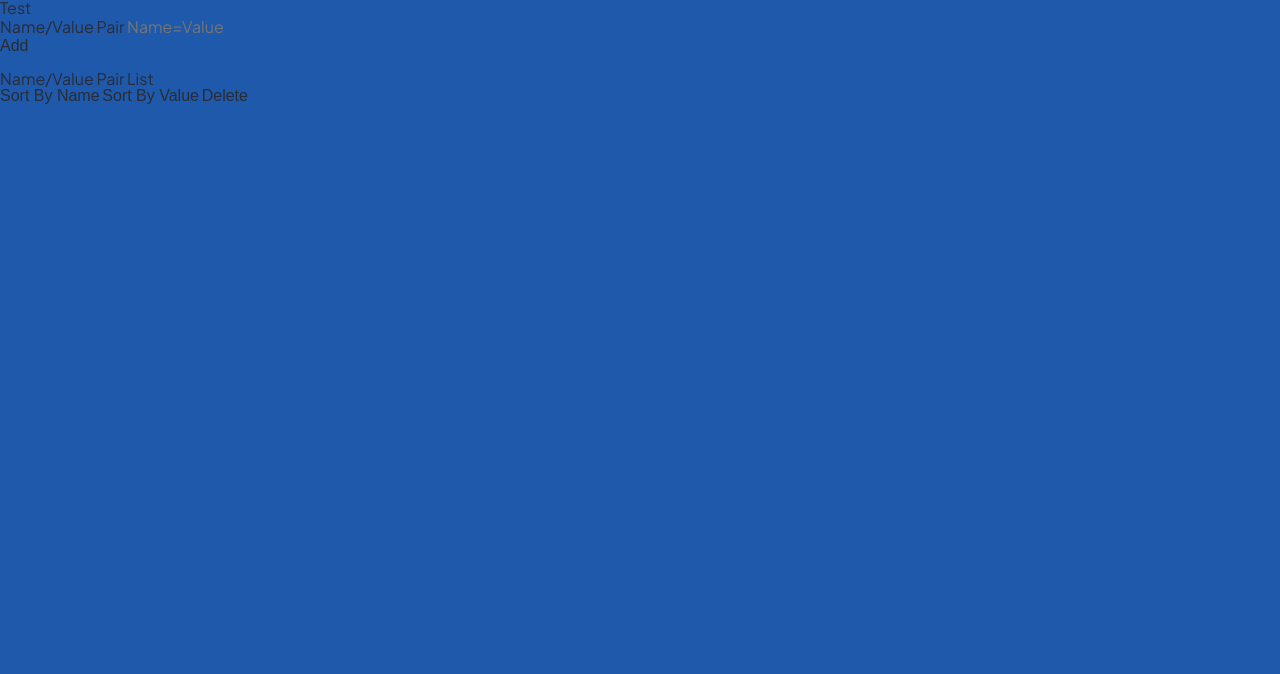
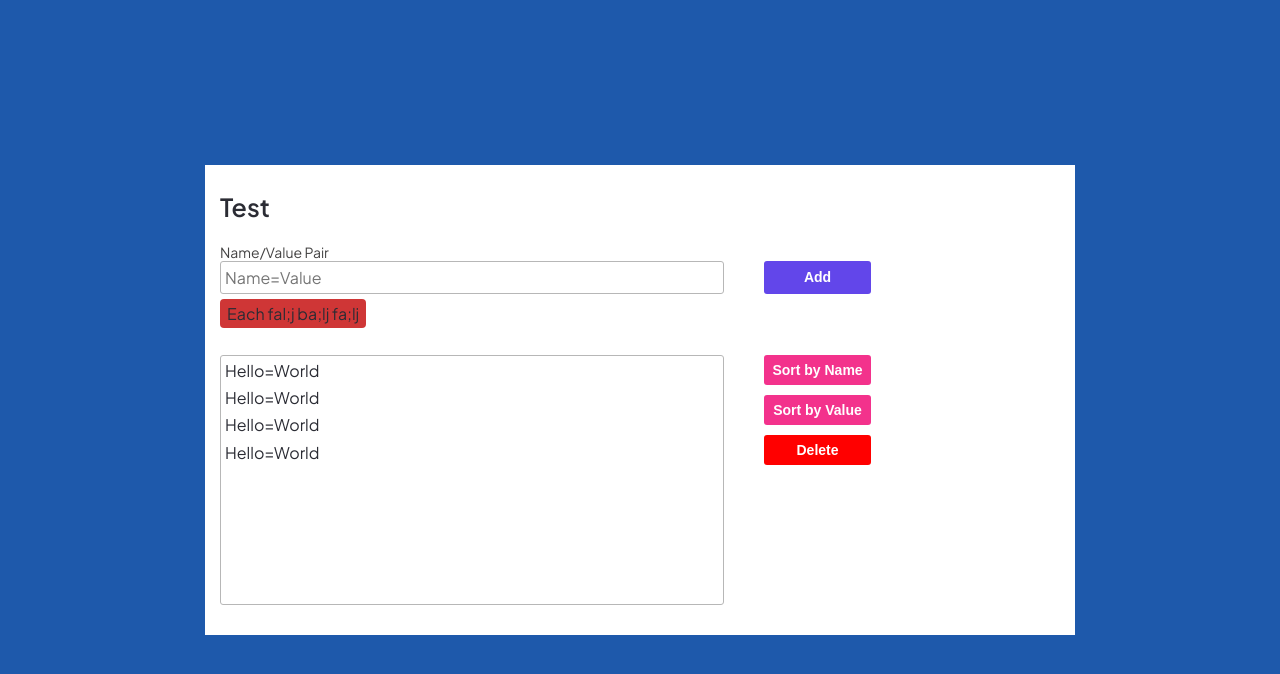
Before and after one commit to Vasyl16/Okten_JS_exam, a plain HTML site: page index.html in a window 1280 px wide. Drawn offline with Linux system fonts and the light colour scheme.

Commit message:
feat: add styles

```diff
--- a/index.html
+++ b/index.html
@@ -20,31 +20,35 @@
           <h2 class="user-list__title">Test</h2>
 
           <form class="user-list__form form-user-list">
-            <div class="form-user-list__column form-user-list__column_large">
             <label for="key-value-input" class="form-user-list__label">Name/Value Pair</label>
 
+            <div class="form-user-list__bottom">
               <input placeholder="Name=Value" class="form-user-list__input" id="key-value-input">
-            </div>
-            <div class="form-user-list__column">
               <button class="form-user-list__add-button">Add</button>
             </div>
+
+            <p class="form-user-list__validate-error">Each fal;j ba;lj fa;lj</p>
           </form>
 
           <div class="user-list__content content-user-list">
-            <p class="content-user-list">Name/Value Pair List</p>
-
+            <div class="content-user-list__body">
               <div class="content-user-list__column content-user-list__column_large">
                 <div class="content-user-list__items">
-                <div class="content-user-list__item"></div>
+                  <div class="content-user-list__item">Hello=World</div>
+                  <div class="content-user-list__item">Hello=World</div>
+                  <div class="content-user-list__item">Hello=World</div>
+                  <div class="content-user-list__item">Hello=World</div>
                 </div>
               </div>
               <div class="content-user-list__column">
                 <div class="content-user-list__buttons">
-                <button class="content-user-list__button content-user-list__button_sort-name">Sort By Name</button>
+                  <button class="content-user-list__button content-user-list__button_sort-name">Sort by Name</button>
 
-                <button class="content-user-list__button content-user-list__button_sort-value">Sort By Value</button>
+                  <button class="content-user-list__button content-user-list__button_sort-value">Sort
+                    by Value</button>
 
                   <button class="content-user-list__button content-user-list__button_delete">Delete</button>
+                </div>
               </div>
             </div>
 
--- a/styles/base/wrapper.css
+++ b/styles/base/wrapper.css
@@ -7,5 +7,6 @@
 
   & main {
     flex: 1 1 auto;
+    display: grid;
   }
 }
--- a/styles/index.css
+++ b/styles/index.css
@@ -1,2 +1,4 @@
 @import url('base/index.css');
 @import url('null.css');
+@import url('layouts.css');
+@import url('user-list.css');
--- /dev/null
+++ b/styles/layouts.css
@@ -0,0 +1,8 @@
+/* every class that includes __container has this css property */
+[class*='__container'] {
+  max-width: 900px;
+  padding: 0 15px;
+  margin: 0 auto;
+  position: relative;
+  z-index: 3;
+}
--- a/styles/null.css
+++ b/styles/null.css
@@ -25,7 +25,6 @@ a {
 picture {
   display: block;
 }
-
 html,
 body {
   min-height: 100%;
@@ -62,6 +61,9 @@ textarea {
 }
 title {
   display: block;
+}
+form {
+  margin: 0;
 }
 button {
   cursor: pointer;
--- /dev/null
+++ b/styles/user-list.css
@@ -0,0 +1,187 @@
+.user-list {
+  padding: 40px 0;
+  display: flex;
+  align-items: center;
+}
+
+.user-list__container {
+  width: 100%;
+}
+
+.user-list__body {
+  padding: 30px 15px;
+  background-color: white;
+  width: 100%;
+  display: flex;
+  flex-direction: column;
+  gap: 25px;
+}
+
+.user-list__title {
+  font-weight: 600;
+  font-size: clamp(18px, 2.7vw, 25px);
+}
+
+.form-user-list__column_large {
+  flex: 0 1 60%;
+}
+
+.form-user-list__label {
+  color: rgb(68, 67, 67);
+  font-weight: 400;
+  display: block;
+  font-size: clamp(12px, 2.3vw, 14px);
+}
+
+.form-user-list__bottom {
+  display: flex;
+  margin-top: 2px;
+  gap: 40px;
+}
+
+.form-user-list__input {
+  border: 1px solid rgb(183, 183, 183);
+  border-radius: 3px;
+  padding: 5px 4px;
+  flex: 0 1 60%;
+  transition: all ease 0.3s;
+  font-size: clamp(14px, 2.4vw, 16px);
+}
+
+.form-user-list__input:focus {
+  border: 1px solid #2b2c34;
+}
+
+.form-user-list__add-button {
+  font-weight: 700;
+  background-color: #6246ea;
+  color: white;
+  border-radius: 3px;
+  font-size: clamp(12px, 2.3vw, 14px);
+  padding: 7px 8px;
+  min-width: 107px;
+  transition: all ease 0.3s;
+}
+
+.form-user-list__validate-error {
+  padding: 5px 7px;
+  border-radius: 4px;
+  display: inline-block;
+  margin-top: 5px;
+  background-color: rgb(207, 54, 54);
+  line-height: 1.2;
+  color: #2b2c34;
+  font-size: clamp(14px, 2.4vw, 16px);
+}
+
+.form-user-list__add-button:hover {
+  background-color: #6146eada;
+}
+
+.content-user-list__label {
+  font-size: clamp(12px, 2.3vw, 14px);
+
+  color: rgb(68, 67, 67);
+  font-weight: 400;
+  display: block;
+}
+
+.content-user-list__body {
+  display: flex;
+  gap: 40px;
+  margin-top: 2px;
+}
+
+.content-user-list__column_large {
+  flex: 0 1 60%;
+}
+
+.content-user-list__items {
+  display: flex;
+  flex-direction: column;
+  border: 1px solid rgb(183, 183, 183);
+  border-radius: 3px;
+  padding: 5px 4px;
+  gap: 8px;
+  min-height: 250px;
+}
+
+.content-user-list__item {
+  font-size: clamp(14px, 2.4vw, 16px);
+  line-height: 1.2;
+}
+
+.content-user-list__buttons {
+  display: flex;
+  flex-direction: column;
+  gap: 10px;
+}
+
+.content-user-list__button {
+  font-weight: 700;
+  color: white;
+  border-radius: 3px;
+  font-size: clamp(12px, 2.3vw, 14px);
+  padding: 7px 8px;
+  min-width: 107px;
+  transition: all ease 0.3s;
+}
+.content-user-list__button_sort-name,
+.content-user-list__button_sort-value {
+  background-color: rgb(243, 50, 140);
+}
+.content-user-list__button_sort-name:hover,
+.content-user-list__button_sort-value:hover {
+  background-color: rgba(243, 50, 140, 0.804);
+}
+
+.content-user-list__button_delete {
+  background-color: red;
+}
+
+.content-user-list__button_delete:hover {
+  background-color: rgb(233, 72, 72);
+}
+
+.content-user-list__button_selected {
+  outline: 1px solid rgb(183, 183, 183);
+  opacity: 0.6;
+  pointer-events: none;
+}
+
+@media (max-width: 1024px) {
+  .user-list {
+    padding: 20px 0;
+  }
+
+  .user-list__body {
+    padding: 20px 10px;
+    gap: 20px;
+  }
+
+  .content-user-list__column_large,
+  .form-user-list__input {
+    flex: 1 1 auto;
+  }
+
+  .form-user-list__bottom,
+  .content-user-list__body {
+    gap: 20px;
+  }
+}
+
+@media (max-width: 768px) {
+  .user-list {
+    padding: 15px 0;
+  }
+
+  .user-list__body {
+    padding: 15px 10px;
+    gap: 15px;
+  }
+
+  .form-user-list__bottom,
+  .content-user-list__body {
+    gap: 10px;
+  }
+}
```
Lines whose indentation alone changed are shown as unchanged.
